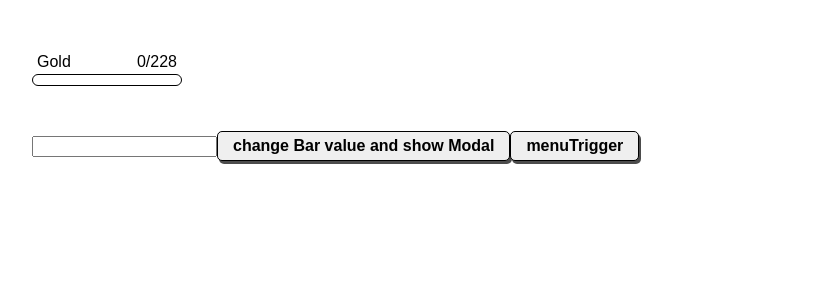
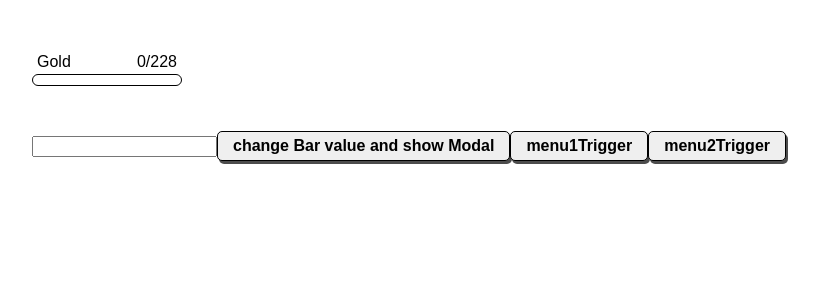
Before and after one commit to tomekskuta/game-ui, a React (Create React App) app: page / in a window 1280 px wide. Shown: the top 300 px of the page, without its empty margins (18-837 px from the left). Built offline with nearby package versions, Linux system fonts and the light colour scheme.

Commit message:
CircleMenu close when click wherever

```diff
--- a/src/App.jsx
+++ b/src/App.jsx
@@ -1,15 +1,9 @@
 import React from 'react';
-import styled from 'styled-components';
 
 import { Button, ProgressBar, Modal, CircleMenu } from './components';
-import circleMenuRandomData from './data/circleMenuRandomData';
+import { circleMenuRandomData1, circleMenuRandomData2 } from './data/circleMenuRandomData';
 
 import castleImg from './data/pictures/castle.png';
-
-const MenuTriggerButton = styled(Button)`
-  margin-top: 400px;
-  margin-left: 500px;
-`;
 
 class App extends React.Component {
   constructor() {
@@ -19,17 +13,23 @@ class App extends React.Component {
       value: '',
       isClicked: false,
       isModal: false,
-      isCircleMenu: false,
-      circleMenuPosition: {
+      isCircleMenu1: false,
+      circleMenuPosition1: {
         x: 0,
         y: 0,
-      }
+      },
+      isCircleMenu2: false,
+      circleMenuPosition2: {
+        x: 0,
+        y: 0,
+      },
     };
 
     this.handleChange = this.handleChange.bind(this);
     this.handleClick = this.handleClick.bind(this);
     this.toggleModal = this.toggleModal.bind(this);
-    this.toggleCircleMenu = this.toggleCircleMenu.bind(this);
+    this.toggleCircleMenu1 = this.toggleCircleMenu1.bind(this);
+    this.toggleCircleMenu2 = this.toggleCircleMenu2.bind(this);
   }
 
   handleChange(e) {
@@ -45,31 +45,52 @@ class App extends React.Component {
     this.toggleModal();
   }
 
-  toggleCircleMenu(e) {
+  toggleCircleMenu1(event) {
     this.setState({
-      isCircleMenu: !this.state.isCircleMenu,
-      circleMenuPosition: {
-        x: e.clientX,
-        y: e.clientY,
+      isCircleMenu1: !this.state.isCircleMenu1,
+      circleMenuPosition1: {
+        x: event.clientX,
+        y: event.clientY,
+      }
+    });
+  }
+
+  toggleCircleMenu2(event) {
+    this.setState({
+      isCircleMenu2: !this.state.isCircleMenu2,
+      circleMenuPosition2: {
+        x: event.clientX,
+        y: event.clientY,
       }
     });
   }
 
   render() {
-    const { value, isClicked, isModal, isCircleMenu, circleMenuPosition } = this.state;
+    const { value, isClicked, isModal, isCircleMenu1, circleMenuPosition1, isCircleMenu2, circleMenuPosition2 } = this.state;
 
     return (
       <div className="App" style={{margin: 50}}>
         <ProgressBar resource="Gold" value={isClicked ? Number(value) : 0} maxValue={228} />
         <input type="text" onChange={this.handleChange} value={value} style={{ marginTop: 50 }} />
         <Button onClick={this.handleClick}>change Bar value and show Modal</Button>
-        <MenuTriggerButton onClick={this.toggleCircleMenu}>menuTrigger</MenuTriggerButton>
-        {isCircleMenu
+        <Button onClick={this.toggleCircleMenu1}>menu1Trigger</Button>
+        <Button onClick={this.toggleCircleMenu2} >menu2Trigger</Button>
+        {isCircleMenu1
           ? <CircleMenu
-            menuItems={circleMenuRandomData}
-            x={circleMenuPosition.x}
-            y={circleMenuPosition.y}
-            closeMenuHandler={this.toggleCircleMenu}
+            menuItems={circleMenuRandomData1}
+            x={circleMenuPosition1.x}
+            y={circleMenuPosition1.y}
+            closeMenuHandler={this.toggleCircleMenu1}
+            centralImg={castleImg}
+          />
+          : null
+        }
+        {isCircleMenu2
+          ? <CircleMenu
+            menuItems={circleMenuRandomData2}
+            x={circleMenuPosition2.x}
+            y={circleMenuPosition2.y}
+            closeMenuHandler={this.toggleCircleMenu2}
             centralImg={castleImg}
           />
           : null
--- a/src/components/CircleMenu/index.jsx
+++ b/src/components/CircleMenu/index.jsx
@@ -43,6 +43,8 @@ export default class CircleMenu extends React.Component {
     this.renderAngle = this.renderAngle.bind(this);
     this.setSubMenuFor = this.setSubMenuFor.bind(this);
     this.itemMenuHandler = this.itemMenuHandler.bind(this);
+    this.closeMenuEventListener = this.closeMenuEventListener.bind(this);
+    this.closeMenuEventCondition = this.closeMenuEventCondition.bind(this);
   }
 
   closeClickHandle() {
@@ -62,17 +64,33 @@ export default class CircleMenu extends React.Component {
     item.onClick();
   }
 
+  closeMenuEventCondition(event) {
+    const parent = document.getElementById('parent');
+    if (!parent.contains(event.target)) {
+      this.closeClickHandle();
+    }
+  }
+
+  closeMenuEventListener() {
+    window.addEventListener('click', this.closeMenuEventCondition);
+  }
+
+  componentWillUnmount() {
+    window.removeEventListener('click', this.closeMenuEventCondition);
+  }
+
   render() {
     const { x, y, closeMenuHandler, menuItems, centralImg } = this.props;
     const { isClosing, subMenu } = this.state;
 
     return (
       <CircleWrapper
+        id="parent"
         x={x}
         y={y}
         animation={isClosing ? menuAnimationClose : menuAnimationOpen}
         animationDuration={isClosing ? 0.2 : 0.5}
-        onAnimationEnd={isClosing ? closeMenuHandler : null}
+        onAnimationEnd={isClosing ? closeMenuHandler : this.closeMenuEventListener}
       >
         <CentralButton onClick={this.closeClickHandle} img={centralImg} />
         {menuItems.map((item, index, array) => <CircleMenuItem
--- a/src/data/circleMenuRandomData.js
+++ b/src/data/circleMenuRandomData.js
@@ -1,4 +1,42 @@
-const circleMenuRandomData = [
+const circleMenuRandomData1 = [
+  {
+    name: 'Marzena',
+    onClick: () => console.log('Marzena'),
+    subMenu: ['1', '2', '3', '4'],
+  },
+  {
+    name: 'Mariusz',
+    onClick: () => console.log('Mariusz'),
+    subMenu: ['1', '2', '3', '4'],
+
+  },
+  {
+    name: 'Dorota',
+    onClick: () => console.log('Dorota'),
+    subMenu: ['1', '2', '3', '4'],
+
+  },
+  {
+    name: 'Andrzej',
+    onClick: () => console.log('Andrzej'),
+    subMenu: ['1', '2', '3', '4'],
+
+  },
+  {
+    name: 'Paweł',
+    onClick: () => console.log('Paweł'),
+    subMenu: ['1', '2', '3', '4'],
+
+  },
+  {
+    name: 'Monika',
+    onClick: () => console.log('Monika'),
+    subMenu: ['1', '2', '3', '4'],
+
+  }
+];
+
+const circleMenuRandomData2 = [
   {
     name: 'Marzena',
     onClick: () => console.log('Marzena'),
@@ -36,4 +74,4 @@ const circleMenuRandomData = [
   }
 ]
 
-export default circleMenuRandomData;
+export { circleMenuRandomData1, circleMenuRandomData2 };
```
